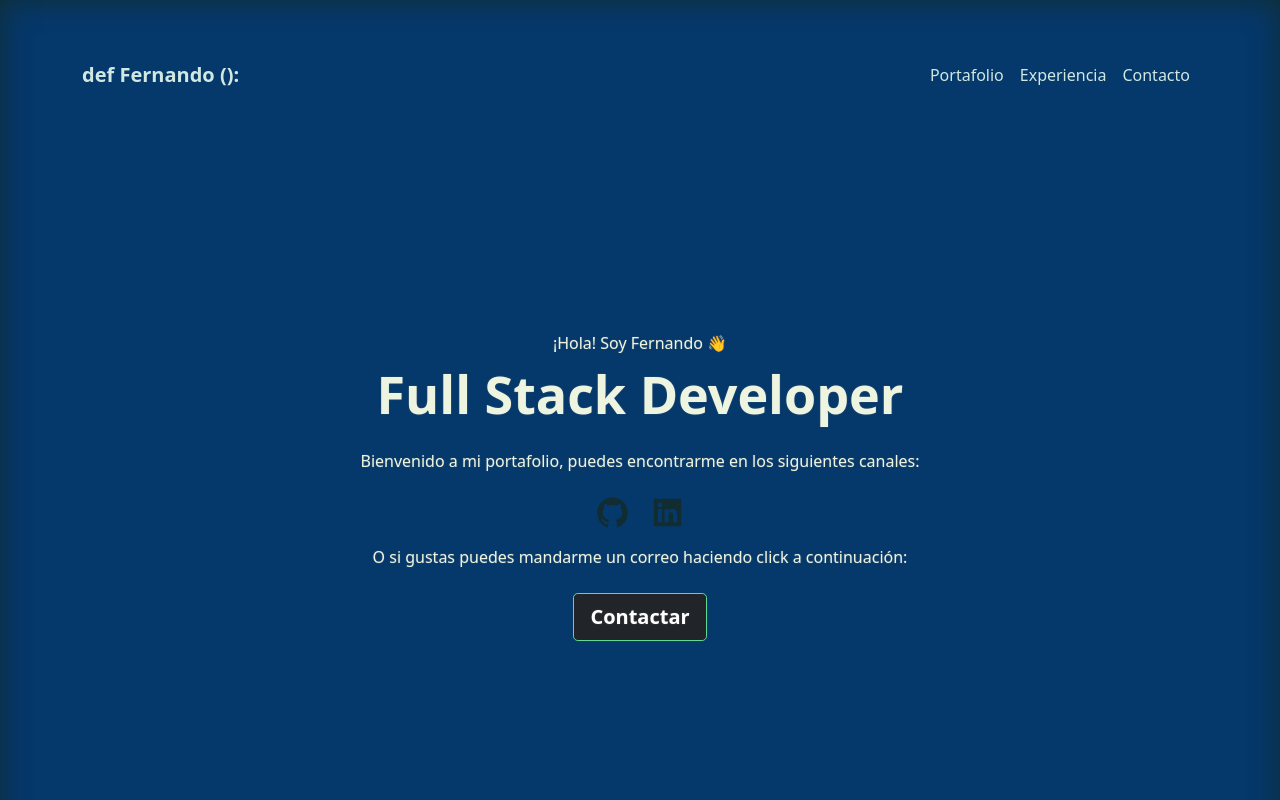
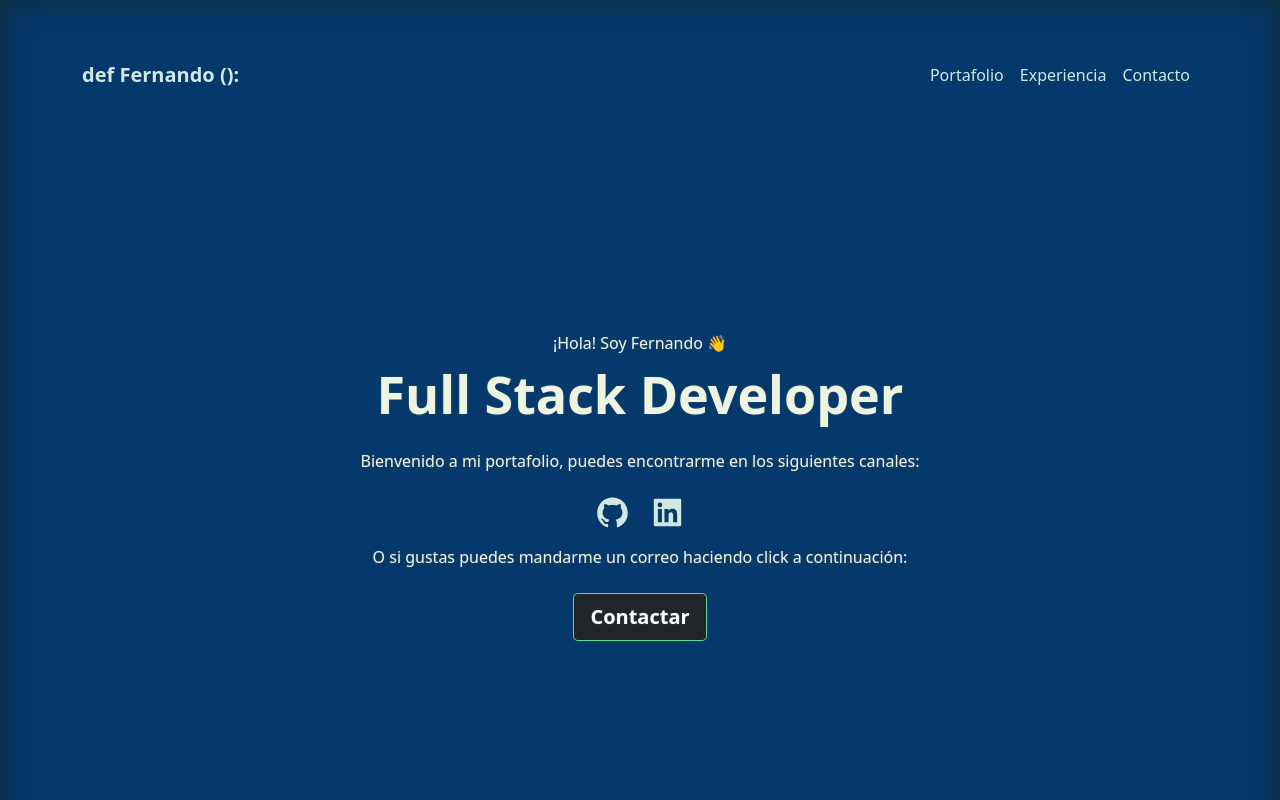
Before and after one commit to fernando-rp/fwd-portafolio, a React (Create React App) app: page / in a window 1280 px wide. Shown: the top 800 px of the page. Built offline with nearby package versions, Linux system fonts and the light colour scheme.

Commit message:
color logos changed

```diff
--- a/src/App.css
+++ b/src/App.css
@@ -122,20 +122,22 @@ body{
 .github{
   font-size: 35px;
   margin: 10px;
-  color: #112d32;
+  color: #d1e8e2;
 
 }
 .github:hover{
-  color: #5cdb95 ;
+  transform: scale(1.3,1.3);
+  color: #5cdb95;
 }
 
 .linkedin{
   margin: 10px;
   font-size: 35px;
-  color: #112d32;
+  color: #d1e8e2;
 }
 
 .linkedin:hover{
+  transform: scale(1.3,1.3);
   color: #5cdb95 ;
 }
 
```
